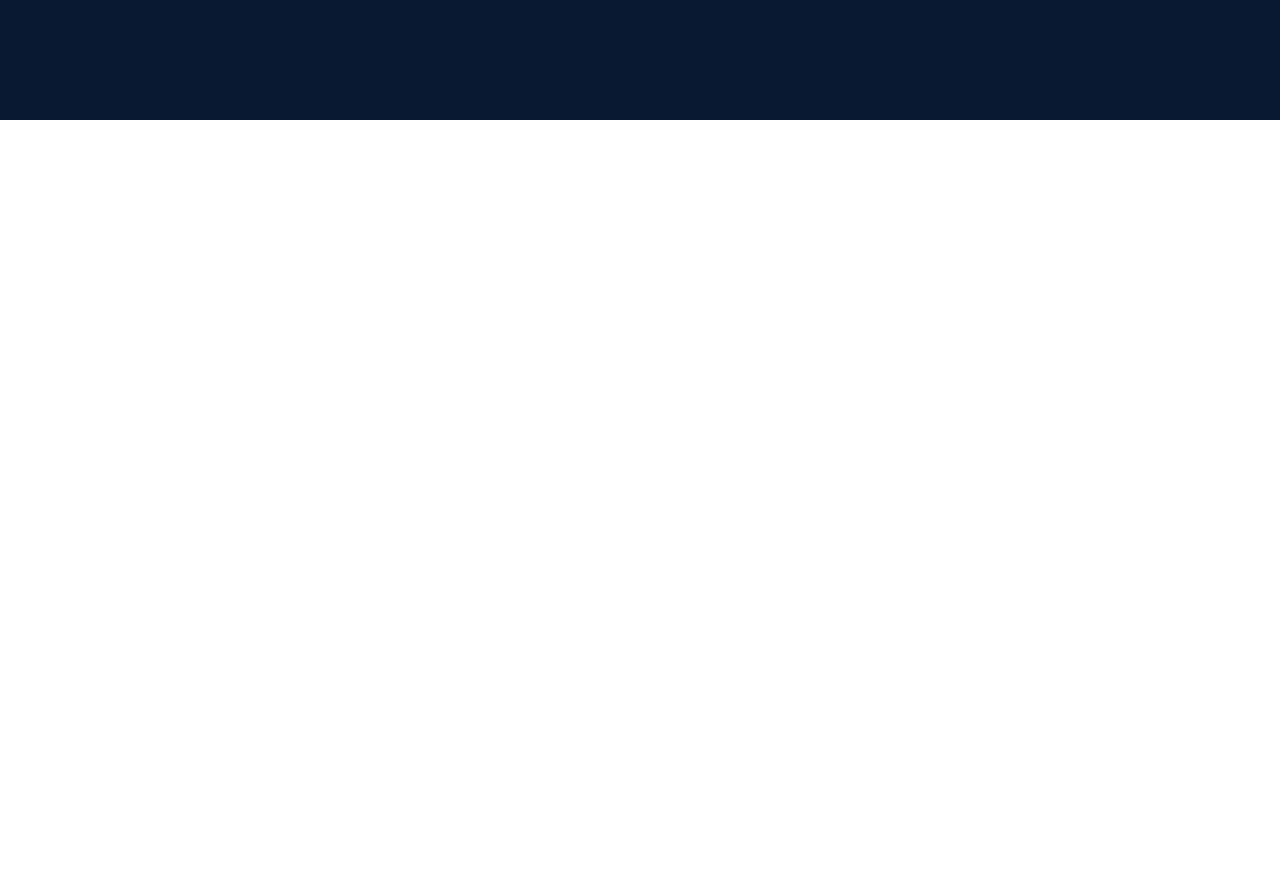
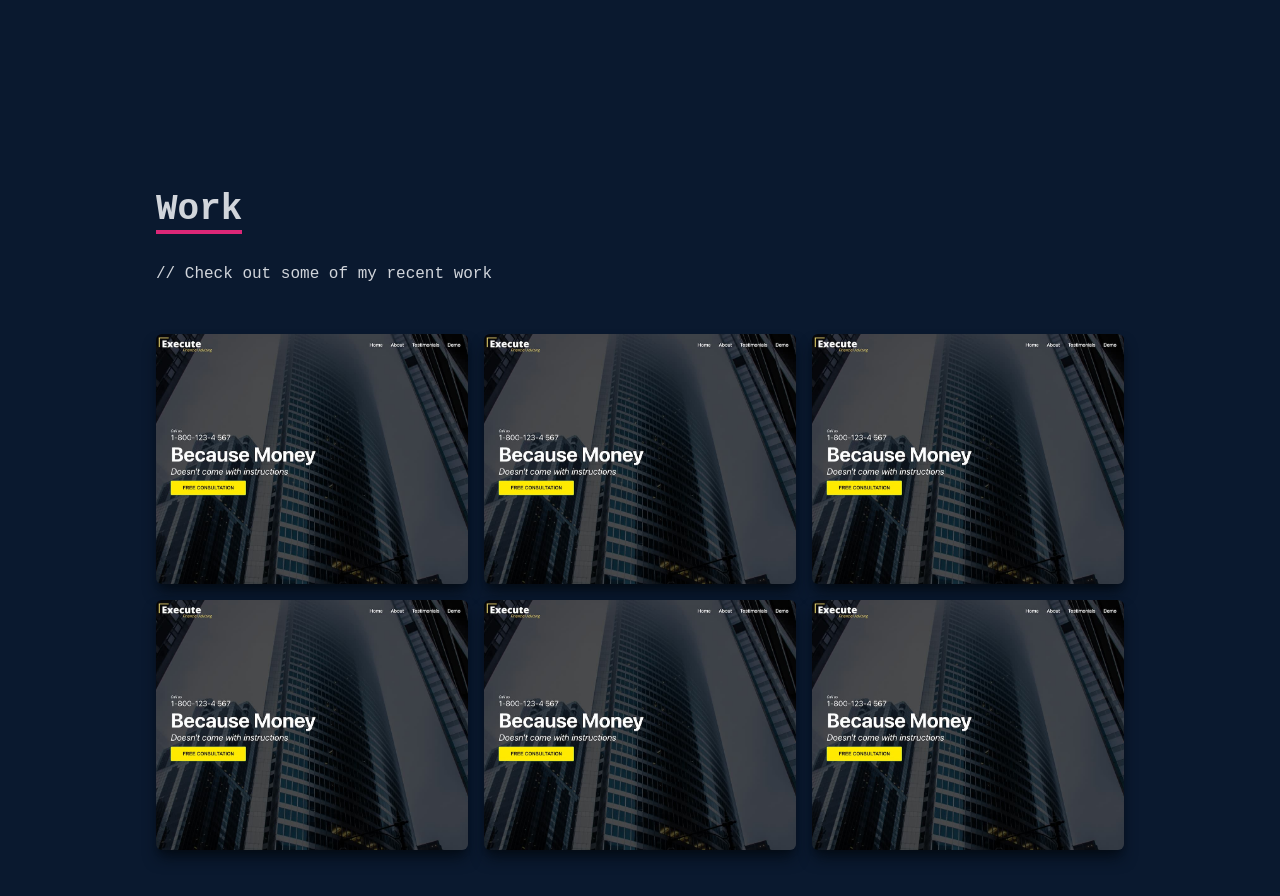
Before and after one commit to SaDi-BRo/website, a React (Create React App) app: page / in a window 1280 px wide. Shown: the part 2280-3176 px from the top of the page. Before the commit the page ends 2400 px from the top, so only its background shows below. Built offline with nearby package versions, Linux system fonts and the light colour scheme.

Commit message:
ready work

```diff
--- a/src/App.jsx
+++ b/src/App.jsx
@@ -3,6 +3,7 @@
 import Home from './components/Home';
 import About from './components/About';
 import Skills from './components/Skills';
+import Work from './components/Work';
 
 function App() {
   return (
@@ -11,6 +12,7 @@
       <Home />
       <About />
       <Skills />
+      <Work />
     </div>
   );
 }
--- /dev/null
+++ b/src/components/Work.jsx
@@ -0,0 +1,153 @@
+import React from 'react';
+
+function Work() {
+  return (
+    <div name="work" className="w-full md:h-screen text-gray-300 bg-[#0a192f]">
+      <div className="max-w-[1000px] mx-auto p-4 flex flex-col justify-center w-full h-full">
+        <div className="pb-4">
+          <p className="text-4xl font-bold inline border-b-4 text-gray-300 border-pink-600">
+            Work
+          </p>
+          <p className="py-8">// Check out some of my recent work</p>
+        </div>
+
+        <div className="grid sm:grid-cols-2 md:grid-cols-3 gap-4">
+          <div
+            style={{ backgroundImage: 'url(/img/work.jpeg)' }}
+            className="shadow-lg shadow-[#040c16] group container rounded-md flex justify-center items-center mx-auto content-div"
+          >
+            <div className="opacity-0 group-hover:opacity-100">
+              <span className="text-2xl font-bold text-white tracking-wider">
+                React JS Application
+              </span>
+              <div className="pt-8 text-center">
+                <a href="#">
+                  <button className="text-center rounded-lg px-4 py-3 m-2 bg-white text-gray-700 font-bold text-lg">
+                    Demo
+                  </button>
+                </a>
+                <a href="#">
+                  <button className="text-center rounded-lg px-4 py-3 m-2 bg-white text-gray-700 font-bold text-lg">
+                    Source
+                  </button>
+                </a>
+              </div>
+            </div>
+          </div>
+          <div
+            style={{ backgroundImage: 'url(/img/work.jpeg)' }}
+            className="shadow-lg shadow-[#040c16] group container rounded-md flex justify-center items-center mx-auto content-div"
+          >
+            <div className="opacity-0 group-hover:opacity-100">
+              <span className="text-2xl font-bold text-white tracking-wider">
+                React JS Application
+              </span>
+              <div className="pt-8 text-center">
+                <a href="#">
+                  <button className="text-center rounded-lg px-4 py-3 m-2 bg-white text-gray-700 font-bold text-lg">
+                    Demo
+                  </button>
+                </a>
+                <a href="#">
+                  <button className="text-center rounded-lg px-4 py-3 m-2 bg-white text-gray-700 font-bold text-lg">
+                    Source
+                  </button>
+                </a>
+              </div>
+            </div>
+          </div>
+          <div
+            style={{ backgroundImage: 'url(/img/work.jpeg)' }}
+            className="shadow-lg shadow-[#040c16] group container rounded-md flex justify-center items-center mx-auto content-div"
+          >
+            <div className="opacity-0 group-hover:opacity-100">
+              <span className="text-2xl font-bold text-white tracking-wider">
+                React JS Application
+              </span>
+              <div className="pt-8 text-center">
+                <a href="#">
+                  <button className="text-center rounded-lg px-4 py-3 m-2 bg-white text-gray-700 font-bold text-lg">
+                    Demo
+                  </button>
+                </a>
+                <a href="#">
+                  <button className="text-center rounded-lg px-4 py-3 m-2 bg-white text-gray-700 font-bold text-lg">
+                    Source
+                  </button>
+                </a>
+              </div>
+            </div>
+          </div>
+          <div
+            style={{ backgroundImage: 'url(/img/work.jpeg)' }}
+            className="shadow-lg shadow-[#040c16] group container rounded-md flex justify-center items-center mx-auto content-div"
+          >
+            <div className="opacity-0 group-hover:opacity-100">
+              <span className="text-2xl font-bold text-white tracking-wider">
+                React JS Application
+              </span>
+              <div className="pt-8 text-center">
+                <a href="#">
+                  <button className="text-center rounded-lg px-4 py-3 m-2 bg-white text-gray-700 font-bold text-lg">
+                    Demo
+                  </button>
+                </a>
+                <a href="#">
+                  <button className="text-center rounded-lg px-4 py-3 m-2 bg-white text-gray-700 font-bold text-lg">
+                    Source
+                  </button>
+                </a>
+              </div>
+            </div>
+          </div>
+          <div
+            style={{ backgroundImage: 'url(/img/work.jpeg)' }}
+            className="shadow-lg shadow-[#040c16] group container rounded-md flex justify-center items-center mx-auto content-div"
+          >
+            <div className="opacity-0 group-hover:opacity-100">
+              <span className="text-2xl font-bold text-white tracking-wider">
+                React JS Application
+              </span>
+              <div className="pt-8 text-center">
+                <a href="#">
+                  <button className="text-center rounded-lg px-4 py-3 m-2 bg-white text-gray-700 font-bold text-lg">
+                    Demo
+                  </button>
+                </a>
+                <a href="#">
+                  <button className="text-center rounded-lg px-4 py-3 m-2 bg-white text-gray-700 font-bold text-lg">
+                    Source
+                  </button>
+                </a>
+              </div>
+            </div>
+          </div>
+          <div
+            style={{ backgroundImage: 'url(/img/work.jpeg)' }}
+            className="shadow-lg shadow-[#040c16] group container rounded-md flex justify-center items-center mx-auto content-div"
+          >
+            <div className="opacity-0 group-hover:opacity-100">
+              <span className="text-2xl font-bold text-white tracking-wider">
+                React JS Application
+              </span>
+              <div className="pt-8 text-center">
+                <a href="#">
+                  <button className="text-center rounded-lg px-4 py-3 m-2 bg-white text-gray-700 font-bold text-lg">
+                    Demo
+                  </button>
+                </a>
+                <a href="#">
+                  <button className="text-center rounded-lg px-4 py-3 m-2 bg-white text-gray-700 font-bold text-lg">
+                    Source
+                  </button>
+                </a>
+              </div>
+            </div>
+          </div>
+        </div>
+      </div>
+    </div>
+  );
+}
+
+export default Work;
--- a/src/index.css
+++ b/src/index.css
@@ -12,3 +12,18 @@
     font-family: 'UnifrakturMaguntia', cursive;
   }
 }
+
+.content-div {
+  background-repeat: no-repeat;
+  background-size: cover;
+  background-position: center;
+  height: 250px;
+}
+
+.content-div:hover {
+  background-image: linear-gradient(
+    to right,
+    rgba(112, 157, 255, 0.8),
+    hsla(242, 74%, 61%, 0.8)
+  ) !important;
+}
```
Also changed, not shown: public/img/work.jpeg (added).
